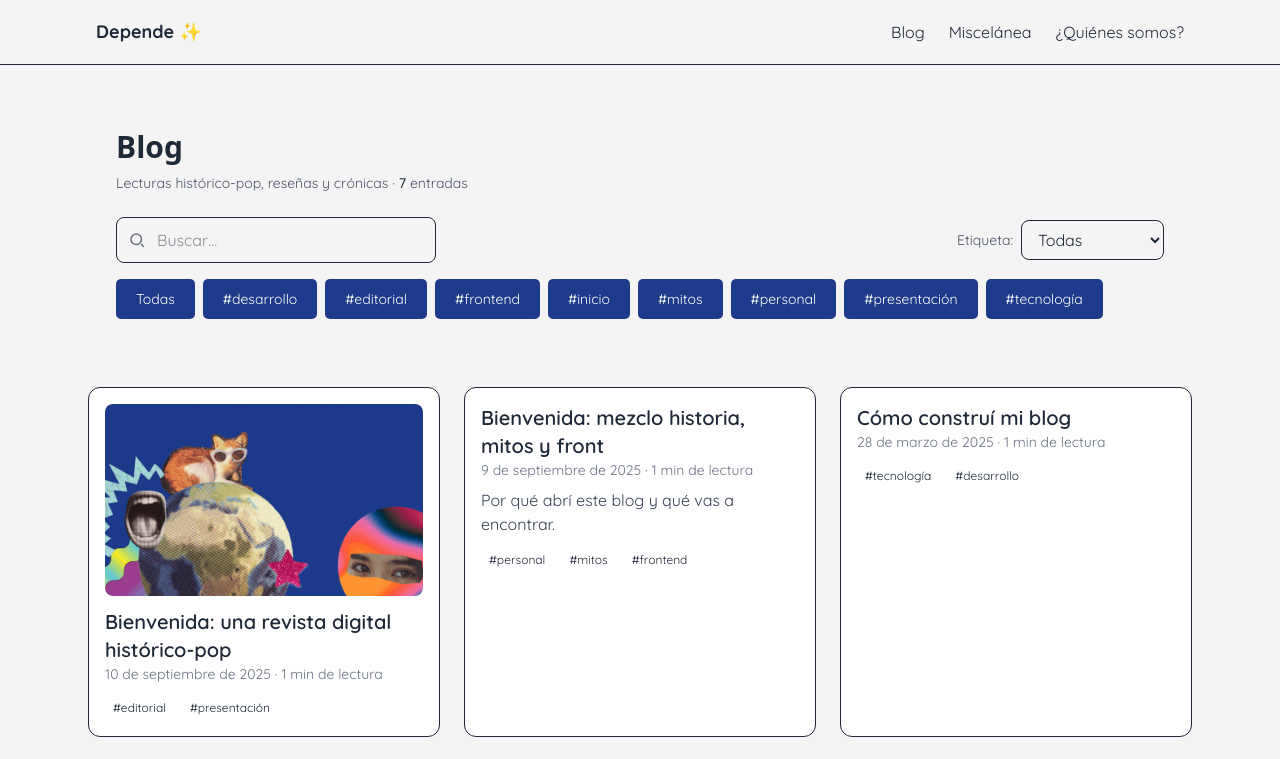
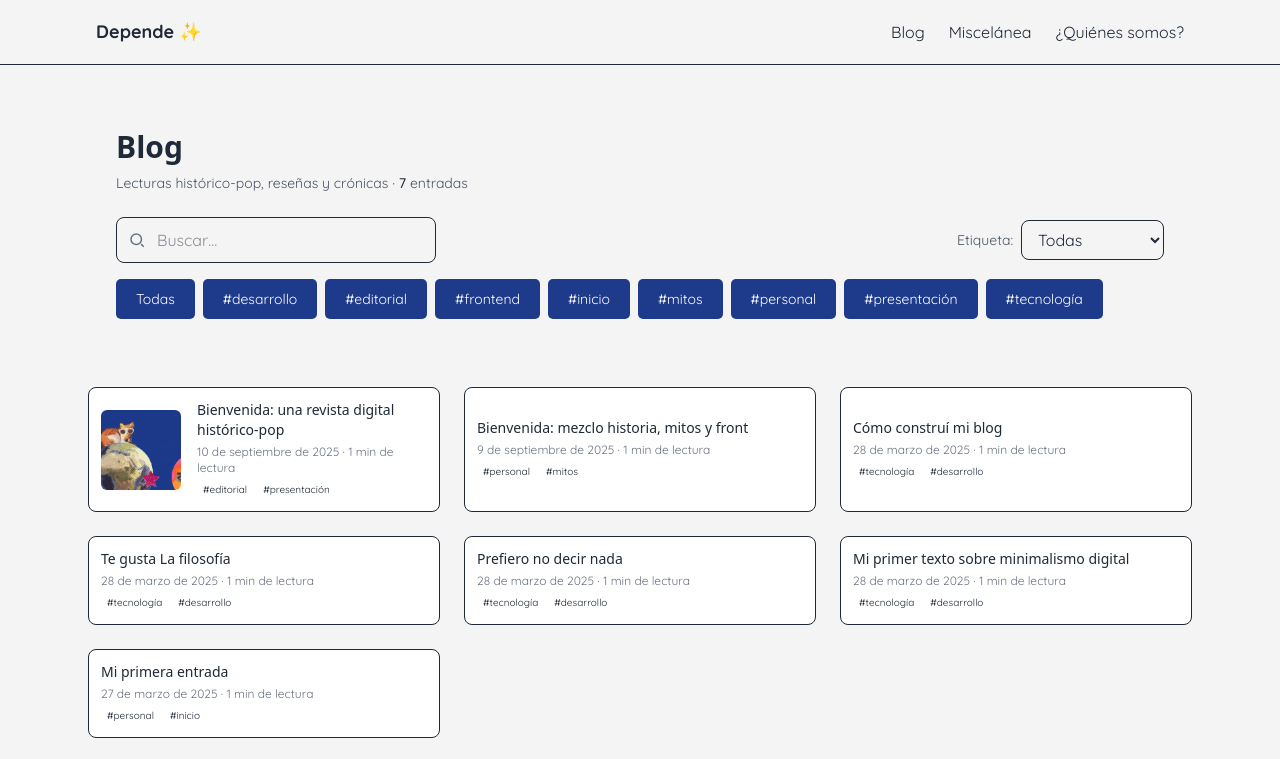
Before and after one commit to AnaDaniela96/BLOG-DEPENDE, a React (Vite) app: page /blog in a window 1280 px wide. Shown: the top 759 px of the page. Built offline with nearby package versions, Linux system fonts and the light colour scheme; a web font is replaced by a local one.

Commit message:
Agrega componente Post Card.

```diff
--- a/src/features/blog/components/PostCard.jsx
+++ b/src/features/blog/components/PostCard.jsx
@@ -1,27 +1,68 @@
+// import { Link } from "react-router-dom";
+// import { formatDate, readingTime } from "../utils/blogUtils";
+
+// export default function PostCard({ post }) {
+//   return (
+//     <article className="rounded-xl border bg-white p-4 hover:shadow-md transition">
+//       {post.cover && (
+//         <img src={post.cover} alt={post.title}
+//              className="w-full h-48 object-cover rounded-lg mb-3" />
+//       )}
+//       <Link to={`/blog/${post.slug}`} className="text-xl font-semibold link">
+//         {post.title}
+//       </Link>
+//       <p className="text-sm text-gray-500">
+//         {formatDate(post.date)} · {readingTime(post.content)}
+//       </p>
+//       <p className="mt-2 text-gray-700">{post.excerpt}</p>
+//       <div className="mt-3 flex flex-wrap gap-2">
+//         {post.tags?.map(t => (
+//           <span key={t} className="text-xs px-2 py-1 rounded-full bg-brand-blue/10 text-brand-navy">
+//             #{t}
+//           </span>
+//         ))}
+//       </div>
+//     </article>
+//   );
+// }
+
 import { Link } from "react-router-dom";
 import { formatDate, readingTime } from "../utils/blogUtils";
 
 export default function PostCard({ post }) {
   return (
-    <article className="rounded-xl border bg-white p-4 hover:shadow-md transition">
+    <Link
+      to={`/blog/${post.slug}`}
+      className="group flex items-center gap-4 rounded-lg border bg-white hover:bg-gray-50 transition p-3"
+    >
       {post.cover && (
-        <img src={post.cover} alt={post.title}
-             className="w-full h-48 object-cover rounded-lg mb-3" />
+        <img
+          src={post.cover}
+          alt={post.title}
+          className="w-20 h-20 object-cover rounded-md flex-shrink-0"
+          loading="lazy"
+        />
       )}
-      <Link to={`/blog/${post.slug}`} className="text-xl font-semibold link">
+      <div className="flex flex-col min-w-0">
+        <h3 className="text-sm font-medium text-brand-navy group-hover:underline line-clamp-2">
           {post.title}
-      </Link>
-      <p className="text-sm text-gray-500">
+        </h3>
+        <p className="text-xs text-gray-500 mt-1">
           {formatDate(post.date)} · {readingTime(post.content)}
         </p>
-      <p className="mt-2 text-gray-700">{post.excerpt}</p>
-      <div className="mt-3 flex flex-wrap gap-2">
-        {post.tags?.map(t => (
-          <span key={t} className="text-xs px-2 py-1 rounded-full bg-brand-blue/10 text-brand-navy">
+        {post.tags && post.tags.length > 0 && (
+          <div className="mt-1 flex flex-wrap gap-1">
+            {post.tags.slice(0, 2).map((t) => (
+              <span
+                key={t}
+                className="text-[10px] px-1.5 py-0.5 rounded-full bg-brand-blue/10 text-brand-navy"
+              >
                 #{t}
               </span>
             ))}
           </div>
-    </article>
+        )}
+      </div>
+    </Link>
   );
 }
```
Lines whose indentation alone changed are shown as unchanged.
